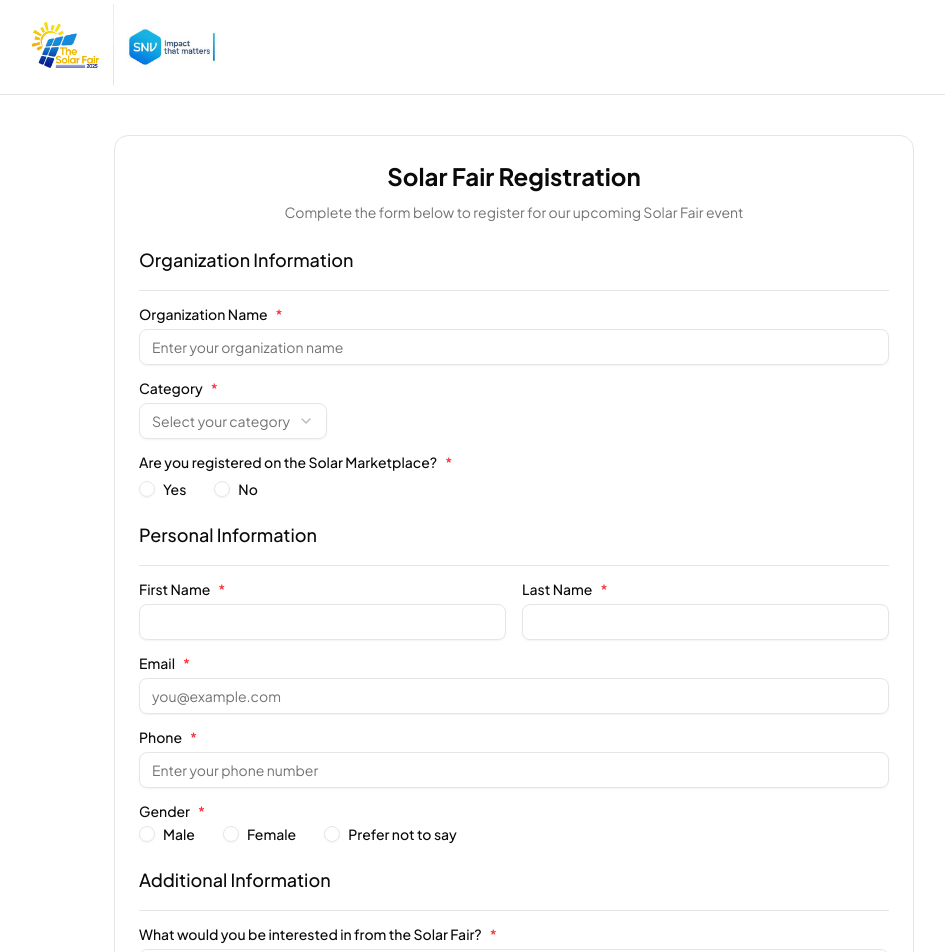
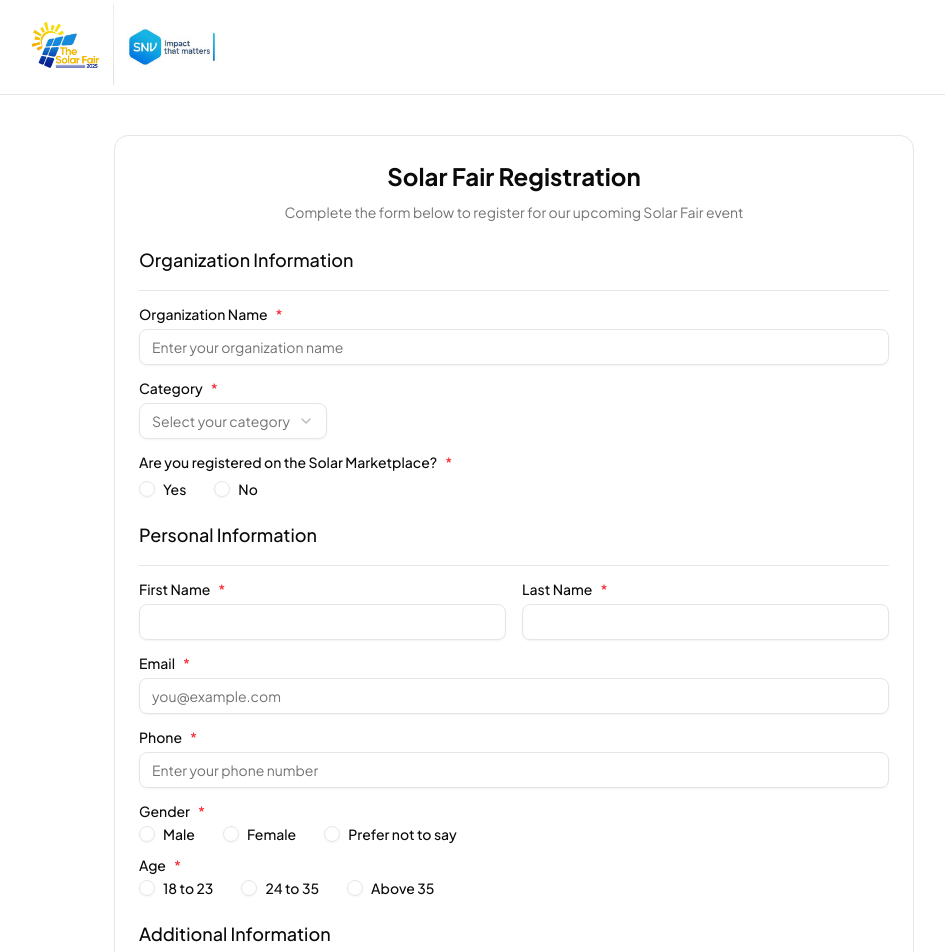
Before and after one commit to JohnnnGreat/Solar-Fair-Form, a Next.js app: page / in a window 1280 px wide. Shown: the top 952 px of the page, without its empty margins (126-1071 px from the left). Built offline with nearby package versions, Linux system fonts and the light colour scheme.

Commit message:
feat: add age field to registration form, enhance validation, and update registration table display

```diff
--- a/src/components/RegistrationForm.jsx
+++ b/src/components/RegistrationForm.jsx
@@ -40,6 +40,7 @@ export default function RegistrationForm() {
       firstName: "",
       lastName: "",
       gender: "",
+      age: "",
       categorisation: "",
       registeredOnMarketplace: null,
       interests: "",
@@ -92,6 +93,9 @@ export default function RegistrationForm() {
       if (!formData.gender) {
          errors.push("Gender is required");
       }
+      if (!formData.age) {
+         errors.push("Age is required");
+      }
       if (!formData.interests.trim()) {
          errors.push("Interests field is required");
       }
@@ -143,6 +147,7 @@ export default function RegistrationForm() {
             firstName: "",
             lastName: "",
             gender: "",
+            age: "",
             categorisation: "",
             registeredOnMarketplace: null,
             interests: "",
@@ -167,6 +172,9 @@ export default function RegistrationForm() {
 
    // Gender options
    const genderOptions = ["Male", "Female", "Prefer not to say"];
+
+   // Age options
+   const ageOptions = ["18 to 23", "24 to 35", "Above 35"];
 
    return (
       <Card className=" border shadow-none md:w-[800px]! ">
@@ -357,6 +365,31 @@ export default function RegistrationForm() {
                         ))}
                      </RadioGroup>
                   </div>
+
+                  <div className="grid gap-2">
+                     <Label>
+                        Age <span className="text-red-500">*</span>
+                     </Label>
+                     <RadioGroup
+                        value={formData.age}
+                        onValueChange={(value) => handleChange("age", value)}
+                        required
+                        className="flex flex-col space-y-1 sm:flex-row sm:space-y-0 sm:space-x-4"
+                     >
+                        {ageOptions.map((option) => (
+                           <div
+                              key={option}
+                              className="flex items-center space-x-2"
+                           >
+                              <RadioGroupItem
+                                 value={option}
+                                 id={`age-${option}`}
+                              />
+                              <Label htmlFor={`age-${option}`}>{option}</Label>
+                           </div>
+                        ))}
+                     </RadioGroup>
+                  </div>
                </div>
 
                {/* Additional Information */}
--- a/src/components/RegistrationTable.jsx
+++ b/src/components/RegistrationTable.jsx
@@ -282,6 +282,7 @@ export default function RegistrationsTable() {
                         <TableHead>Organisation</TableHead>
                         <TableHead>Name</TableHead>
                         <TableHead>Email</TableHead>
+                        <TableHead>Age</TableHead>
                         <TableHead>Category</TableHead>
                         <TableHead>Marketplace</TableHead>
                         <TableHead>Date</TableHead>
@@ -292,11 +293,14 @@ export default function RegistrationsTable() {
                      {currentData.length > 0 ? (
                         currentData.map((registration) => (
                            <TableRow key={registration._id}>
-                              <TableCell className="font-medium">
+                              <TableCell className="font-medium max-w-[500px]! truncate  ">
                                  {registration.organisationName}
                               </TableCell>
                               <TableCell>{`${registration.firstName} ${registration.lastName}`}</TableCell>
                               <TableCell>{registration.email}</TableCell>
+                              <TableCell>
+                                 <Badge variant="secondary">{registration.age || "N/A"}</Badge>
+                              </TableCell>
                               <TableCell>
                                  <Badge variant="outline">{registration.categorisation}</Badge>
                               </TableCell>
@@ -357,7 +361,7 @@ export default function RegistrationsTable() {
                      ) : (
                         <TableRow>
                            <TableCell
-                              colSpan={7}
+                              colSpan={8}
                               className="text-center h-24"
                            >
                               No matching registrations found
--- a/src/models/Registration.js
+++ b/src/models/Registration.js
@@ -24,6 +24,11 @@ const RegistrationSchema = new mongoose.Schema({
       type: String,
       enum: ["Male", "Female", "Prefer not to say"],
    },
+   age: {
+      type: String,
+      required: true,
+      enum: ["18 to 23", "24 to 35", "Above 35"],
+   },
    categorisation: {
       type: String,
       required: true,
```
